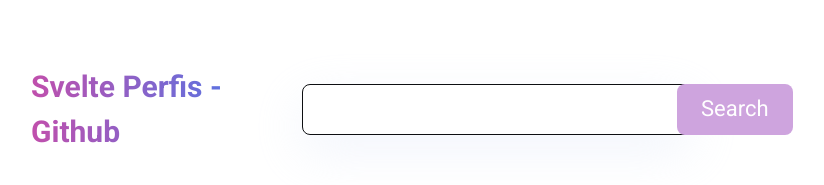
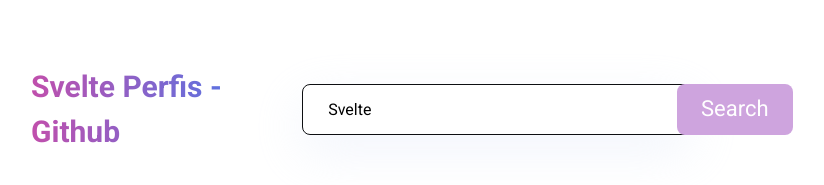
Before and after one commit to anaoliveira001/Svelte, a Svelte app: page / in a window 1280 px wide. Shown: the top 185 px of the page, without its empty margins (209-1033 px from the left). Built offline with nearby package versions, Linux system fonts and the light colour scheme.

Commit message:
Update - Bind

```diff
--- a/src/App.svelte
+++ b/src/App.svelte
@@ -2,8 +2,10 @@
 
   import Titulo from "./components/Titulo.svelte";
 
+  let valorImput = 'Svelte';
+
   function aoSubmeter(){
-	console.log('Funcionou');
+	console.log(valorImput);
   }
 </script>
 
@@ -12,7 +14,7 @@
 			<Titulo />
 			<div class="busca-usuario">
 				<form on:submit|preventDefault={aoSubmeter}>
-					<input type="text" class="input">
+					<input type="text" class="input" bind:value={valorImput}>
 
 					<div class="button-container">
 						<button type="submit" class="button">Search</button>
```
